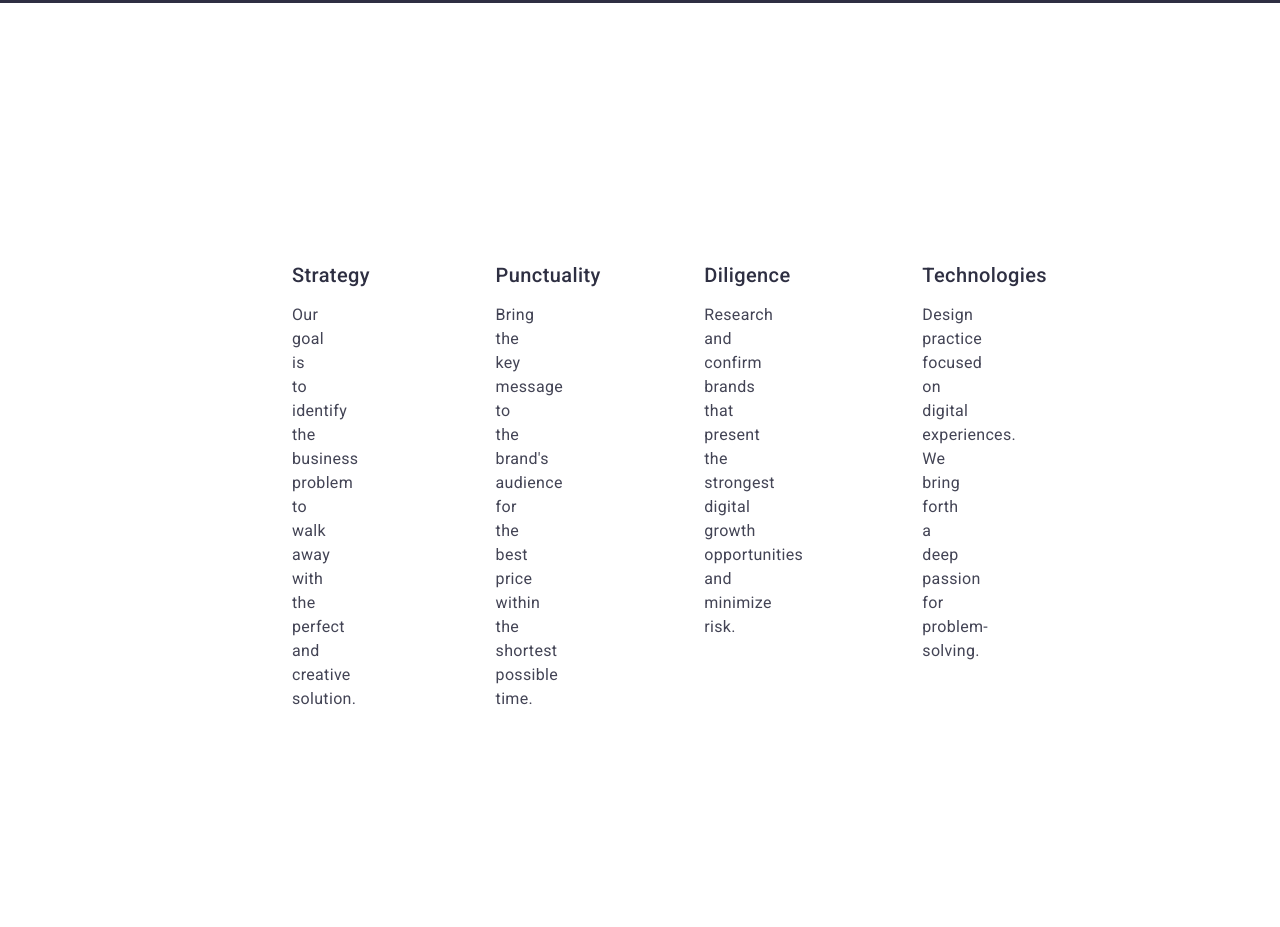
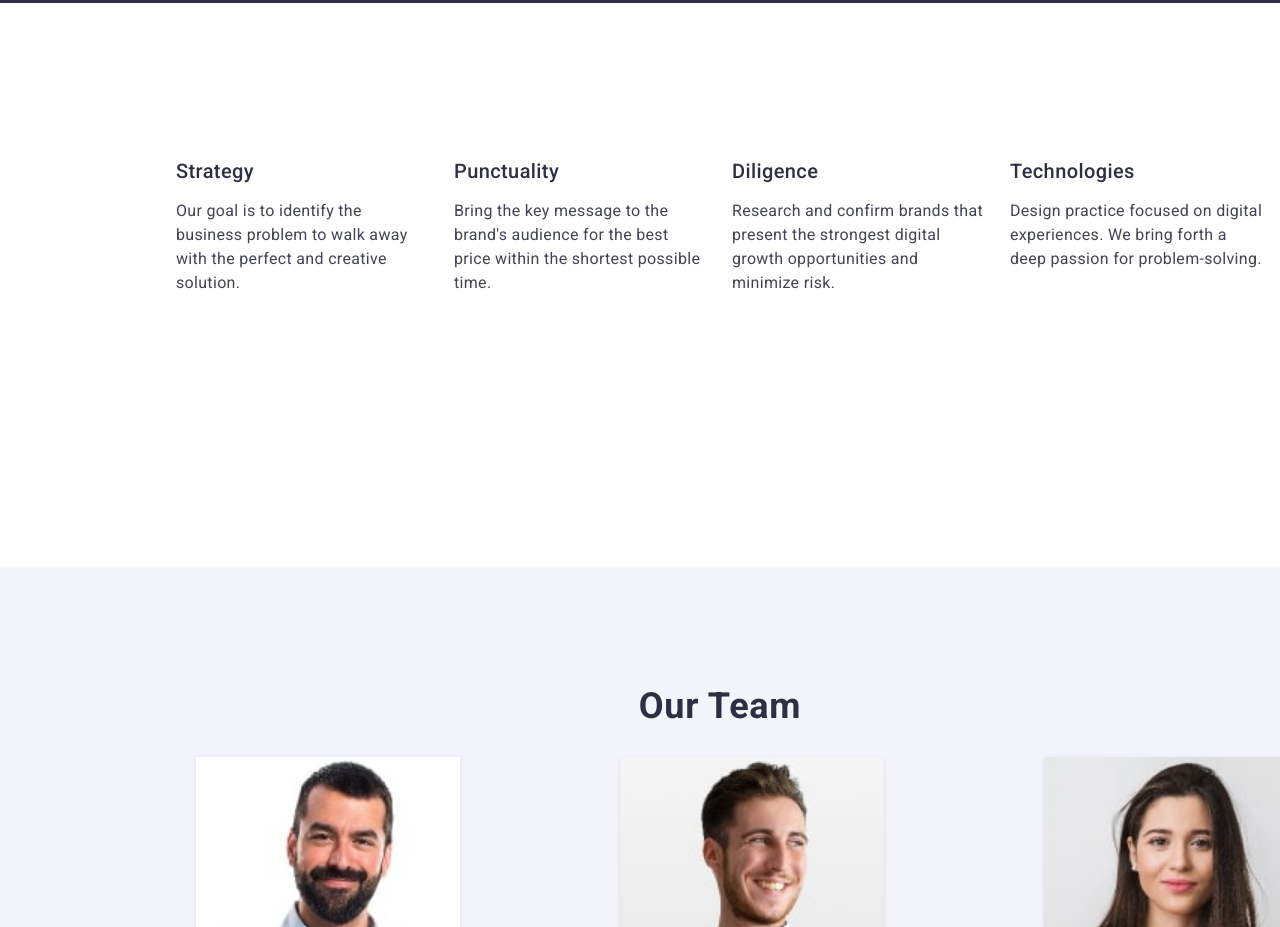
Before and after one commit to Levando21/goit-markup-hw-03, a plain HTML site: page index.html in a window 1280 px wide. Shown: the part 700-1627 px from the top of the page. Drawn offline with nearby package versions, Linux system fonts and the light colour scheme.

Commit message:
section 2 list manage

```diff
--- a/css/style.css
+++ b/css/style.css
@@ -251,17 +251,23 @@ button, select{
 }
 
 
-.aga {
+.assignment-list {
 
     display: flex;
     align-items: flex-start;
     gap: 24px;
-    margin-top: 120px;
-    padding-left: 156px;
-    padding-right: 156px;
+
 
 }
 
+
+.assignment-list-punkt{
+
+
+    width: calc((100% - 72px) / 4);
+
+
+}
 
 
 .point-name {
@@ -275,6 +281,8 @@ button, select{
 
 
 }
+
+
 
 .point-strategy{
 
@@ -290,7 +298,7 @@ button, select{
    letter-spacing: 0.02em;
    color:#434455;
 
-   width: calc((100% - 72px) / 4);
+
 
 
 
--- a/index.html
+++ b/index.html
@@ -65,8 +65,9 @@
 
          <div class="container">
          <h2 class = "visually-hidden">Rules and regulations</h2>
-         <ul class = "aga">
-            <li class = "list">
+         <ul class = "assignment-list">
+
+             <li class = "assignment-list-punkt">
 
              <h3 class = "point-name">Strategy</h3>
              <p class = "point-strategy">
@@ -75,7 +76,7 @@
              </p>
             </li>
 
-            <li class = "list">
+            <li class = "assignment-list-punkt">
 
               <h3 class = "point-name">Punctuality</h3>
               <p class = "point-strategy">
@@ -83,7 +84,7 @@
               </p>
              </li>
 
-             <li class = "list">
+             <li class = "assignment-list-punkt">
 
               <h3 class = "point-name">Diligence</h3>
               <p class = "point-strategy">
@@ -91,7 +92,7 @@
               </p>
              </li>
 
-             <li class = "list">
+             <li class = "assignment-list-punkt">
 
               <h3 class = "point-name">Technologies</h3>
               <p class = "point-strategy">
```
